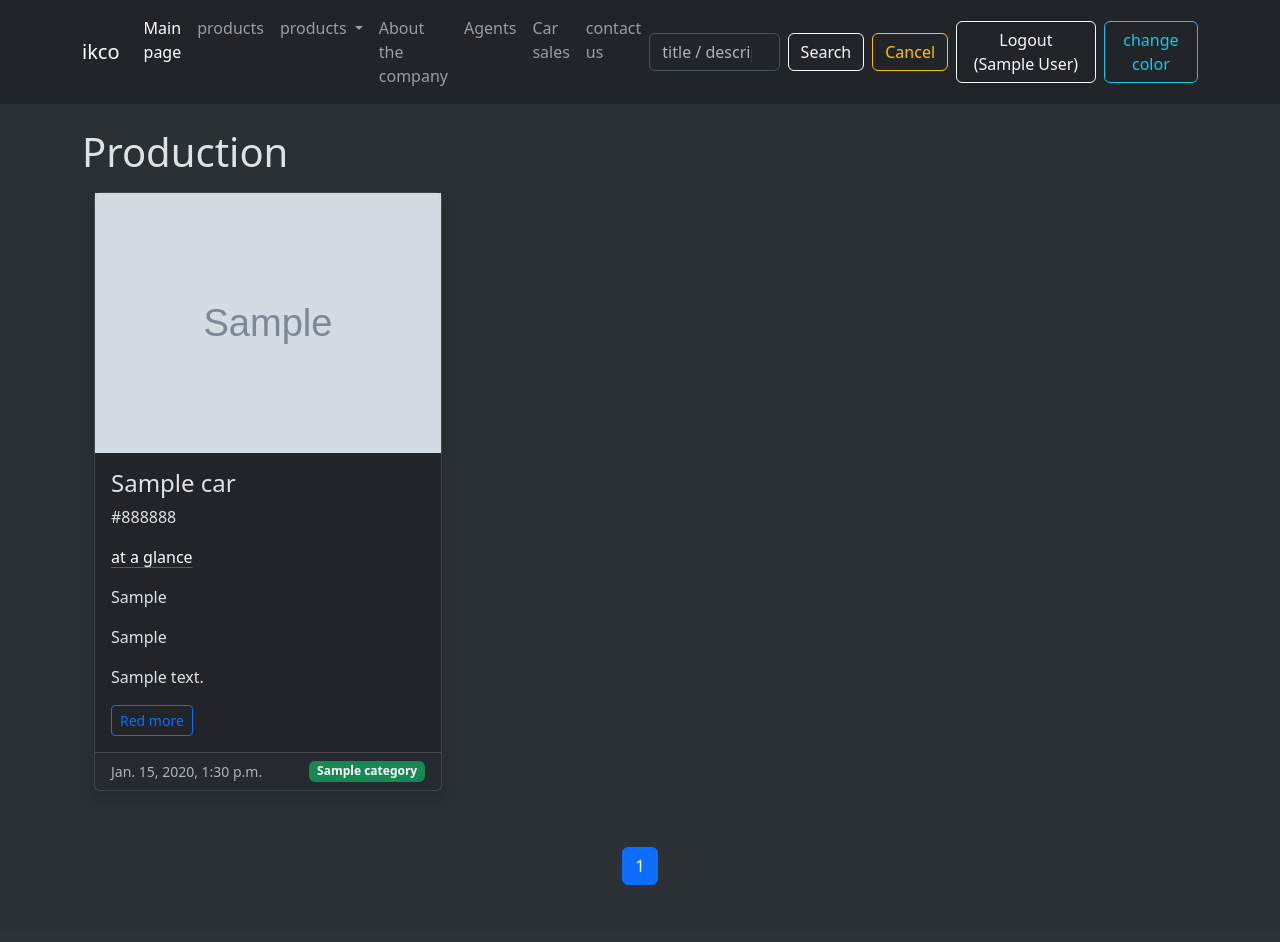
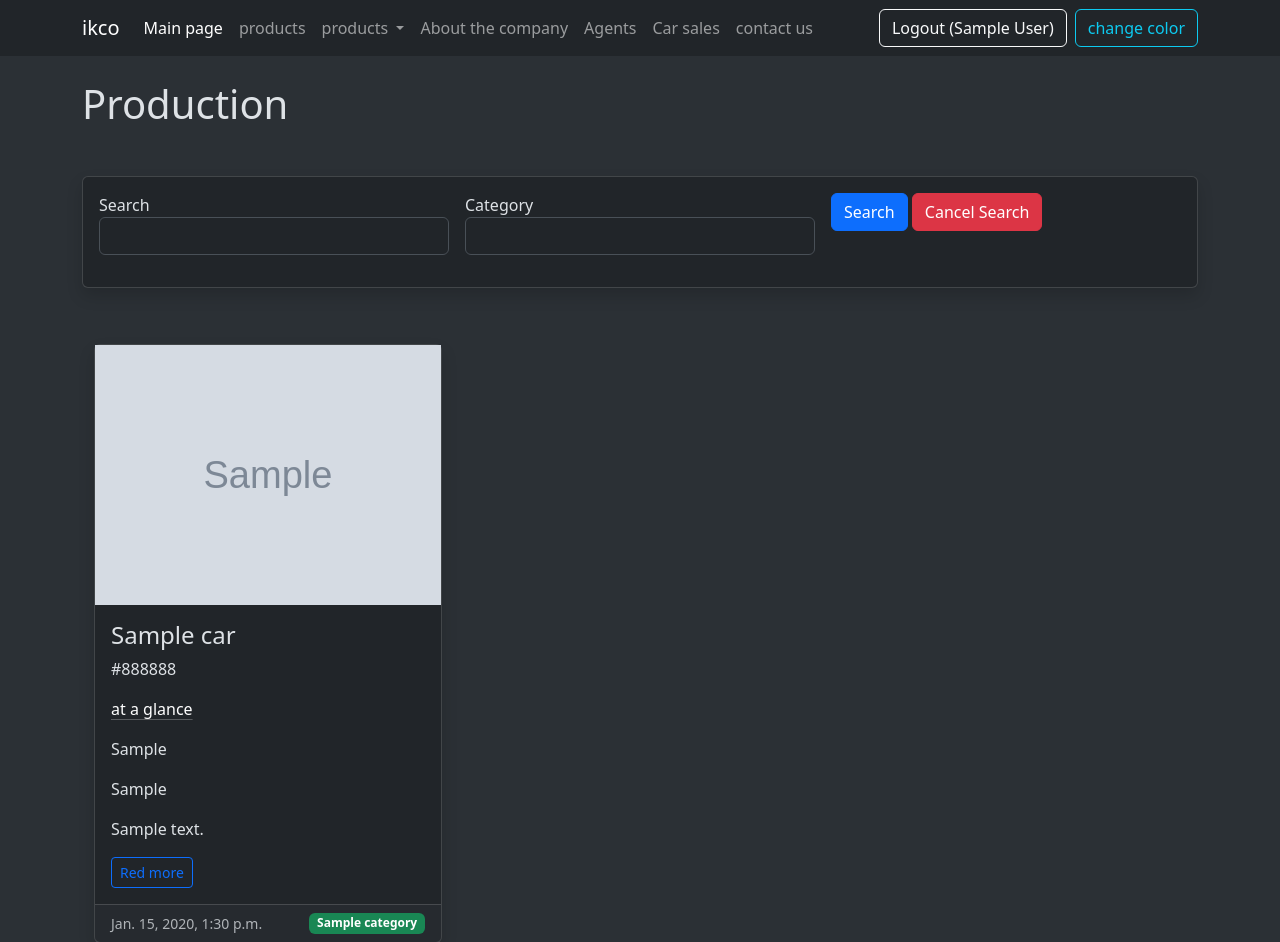
Before and after one commit to fatemehaslani/Car, a Django app: page /car/cars in a window 1280 px wide. Shown: the top 942 px of the page. Before the commit the page ends 885 px from the top, so only its background shows below. Run offline with Django 5.2, Linux system fonts and the light colour scheme; a user stored in the database is signed in; tables that the repository leaves empty hold one stand-in row (values such as "Sample post"); grey boxes marked "Sample" are stand-in pictures; some libraries are stand-ins or nearby versions.

Commit message:
feat: add search by category and cancel search.

```diff
--- a/car/templates/base.html
+++ b/car/templates/base.html
@@ -51,12 +51,12 @@
           <a class="nav-link" href="{% url 'contact_page' %}">contact us</a>
         </li>
       </ul>
-        <form method="get" action="{% url 'cars_page' %}" class="d-flex mt-3" role="search">
+       {% comment %} <form method="get" action="{% url 'cars_page' %}" class="d-flex mt-3" role="search">
             {% csrf_token %}
          <input name="query" class="form-control me-2" type="search" placeholder="title / description" autocomplete="off" aria-label="Search">
          <button class="btn btn-outline-light me-2" type="submit">Search</button>
             <a class="btn btn-outline-warning" type="submit" href="{% url 'cancel_search' %}">Cancel</a>
-        </form>
+        </form>{% endcomment %}
 
         {% if request.user.is_authenticated %}
              <a href="{% url 'auth_logout' %}" class="btn btn-outline-light ms-2">Logout ({{ user.first_name}} {{ user.last_name }}) </a>
--- a/car/templates/cars.html
+++ b/car/templates/cars.html
@@ -2,12 +2,36 @@
 
 {% block main %}
 <h1>Production</h1>
+            <section class="my-5 card card-body shadow">
+                <form class="row g-3" action="{% url 'cars_page' %}" method="POST">
+                    {% csrf_token %}
+                <div class="col-md-4">
+                    <label for="search">Search</label>
+                    <input type="text" class="form-control" name="q" id="search"
+                    value="{{ request.session.q }}">
+                </div>
+                <div class="col-md-4">
+                    <label for="category">Category</label>
+                    <select class="form-control" id="category" name="search_by_cat">
+                        <option value="" Select a ctegory ...></option>
+                        {% for cat in categories %}
+                            <option value="{{ cat.id }}" {% if request.session.search_by_cat == cat.id %} selected {% endif %}>{{ cat }}</option>
+                        {% endfor %}
+                    </select>
+                </div>
+                <div class="col md-6">
+                    <button class="btn btn-primary">Search</button>
+                    <a class="btn btn-danger" href="{% url 'cancel_search' %}">Cancel Search</a>
+                </div>
+                </form>
+            </section>
 
         <section class="container">
            <div class="row">
         {% for car in cars %}
                <div class="col-md-6 col-xl-4 my-2">
                    <div class="card h-100 shadow">
+
            {% comment %}            <div class="card-header">
                          <h5 class="card-title">
                            {{ car }}
@@ -17,8 +41,6 @@
            {% if car.file %}
              <img src="{{ car.file.url }}" class="card-img-top rounded-0" alt="...">
            {% endif %}
-
-
           <div class="card-body">
               <h4 class="card-title">{{ car }}</h4>
               <p class="card-text">
--- a/car/views.py
+++ b/car/views.py
@@ -2,6 +2,7 @@ from rest_framework.decorators import api_view
 from rest_framework.views import APIView, Response
 from . import serializers
 from rest_framework import status
+from django.contrib.auth.models import User
 from django.shortcuts import get_object_or_404
 from django.core.paginator import Paginator
 from django.http import HttpResponse, HttpResponseRedirect
@@ -25,14 +26,33 @@ def home(request):
     return render(request, 'welcome.html', context={'sliders': sliders, 'mode': mode})
 
 def car_cancel(request):
-    if 'query' in request.session and request.session['query']:
-        del request.session['query']
-    return HttpResponseRedirect(reverse('cars_page'))
+    if 'q' in request.session and request.session['q']:
+        del request.session['q']
+    if 'search_by_cat' in request.session and request.session['search_by_cat']:
+        del request.session['search_by_cat']
+        return HttpResponseRedirect(reverse('cars_page'))
 
 def car_list(request, cat_id=None):
 
     if not request.user.is_authenticated:
         return HttpResponseRedirect(reverse('auth_login'))
+
+    cars = Car.objects.filter(is_approved=True).order_by('-published_date')
+    if request.method == "POST":
+        cat = request.POST.get('search_by_cat', None)
+        if cat is not None and len(cat) > 0:
+            cars = cars.filter(category=cat)
+            request.session['search_by_cat'] = int(cat)
+        else:
+            if request.session.get('search_by_cat', None) is not None:
+                del request.session['search_by_cat']
+
+
+        if request.POST.get('q', None) is not None:
+            q = request.POST.get('q')
+            cars = cars.filter(car_name__icontains=q)
+            request.session['q'] = q
+
 
     request.session["page_route_name"] = "cars_page"
     query = request.GET.get('query', None)
@@ -44,20 +64,21 @@ def car_list(request, cat_id=None):
         mode = request.session['mode']
 
     if cat_id:
-        cars = Car.objects.filter(is_approved=True).filter(category=cat_id).order_by('-published_date')
-    elif query:
-        request.session['query'] = query
+        cars = cars.objects.filter(category=cat_id)
+        cars = cars.order_by('-id')
+   # elif query:
+    #    request.session['query'] = query
 
-        q = Q(car_name__icontains=query) | Q(description__icontains=query)
-        cars = Car.objects.filter(q).order_by('-id')
-    elif 'query' in request.session and request.session['query'] is not None:
-        old_query = request.session['query']
-        q = Q(car_name__icontains=old_query) | Q(description__icontains=old_query)
-        cars = Car.objects.filter(q).order_by('-id')
-    else:
-        cars = Car.objects.filter(is_approved=True).order_by('-published_date')
+      #  q = Q(car_name__icontains=query) | Q(description__icontains=query)
+       # cars = Car.objects.filter(q).order_by('-id')
+    #elif 'query' in request.session and request.session['query'] is not None:
+     #   old_query = request.session['query']
+      #  q = Q(car_name__icontains=old_query) | Q(description__icontains=old_query)
+      #  cars = Car.objects.filter(q).order_by('-id')
+    #else:
+     #  cars = Car.objects.filter(is_approved=True).order_by('-published_date')
 
-    categories = Category.objects.all()
+    categories = Category.objects.all().order_by('name')
 
     paginator = Paginator(cars, 3)
 
```
